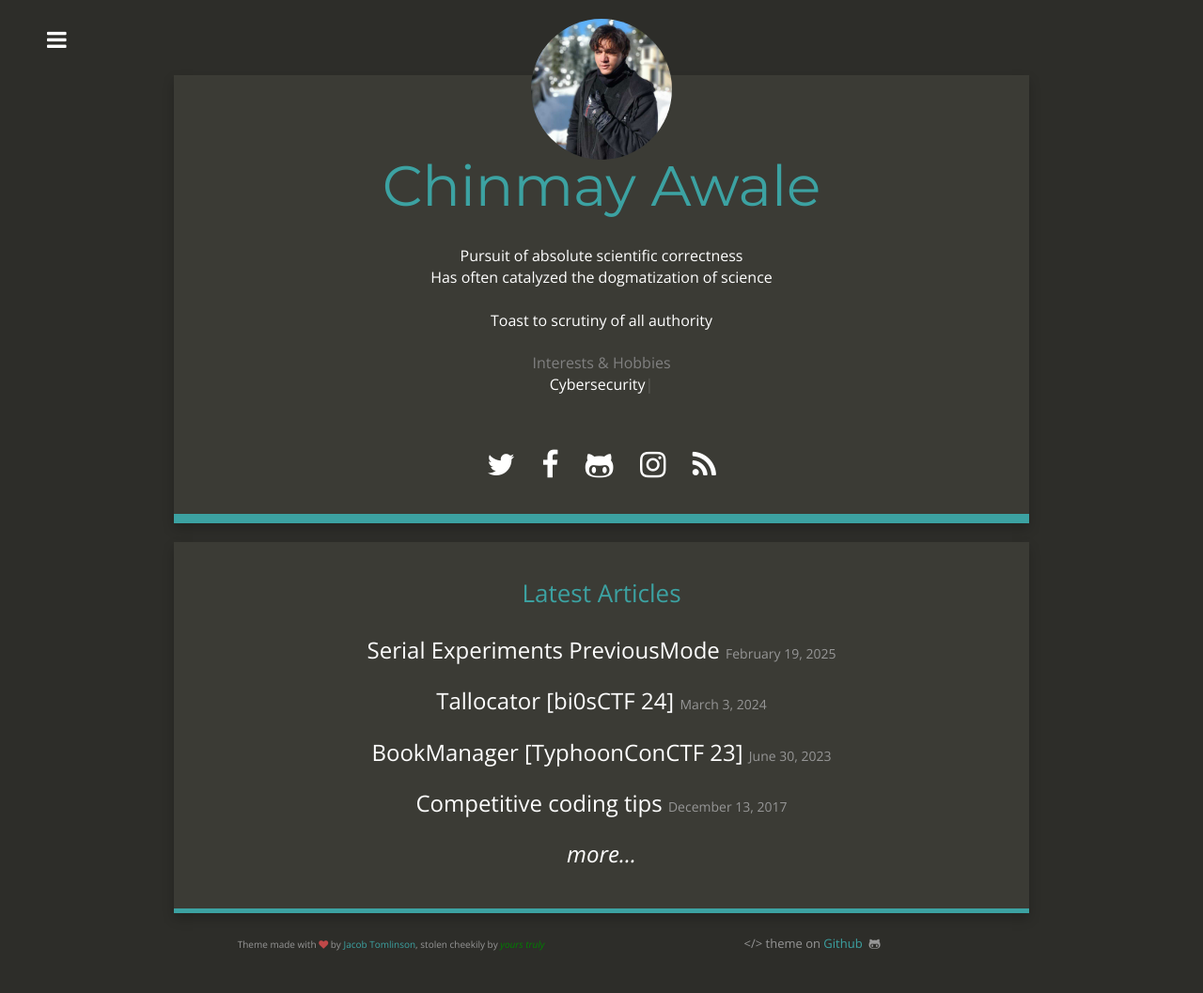
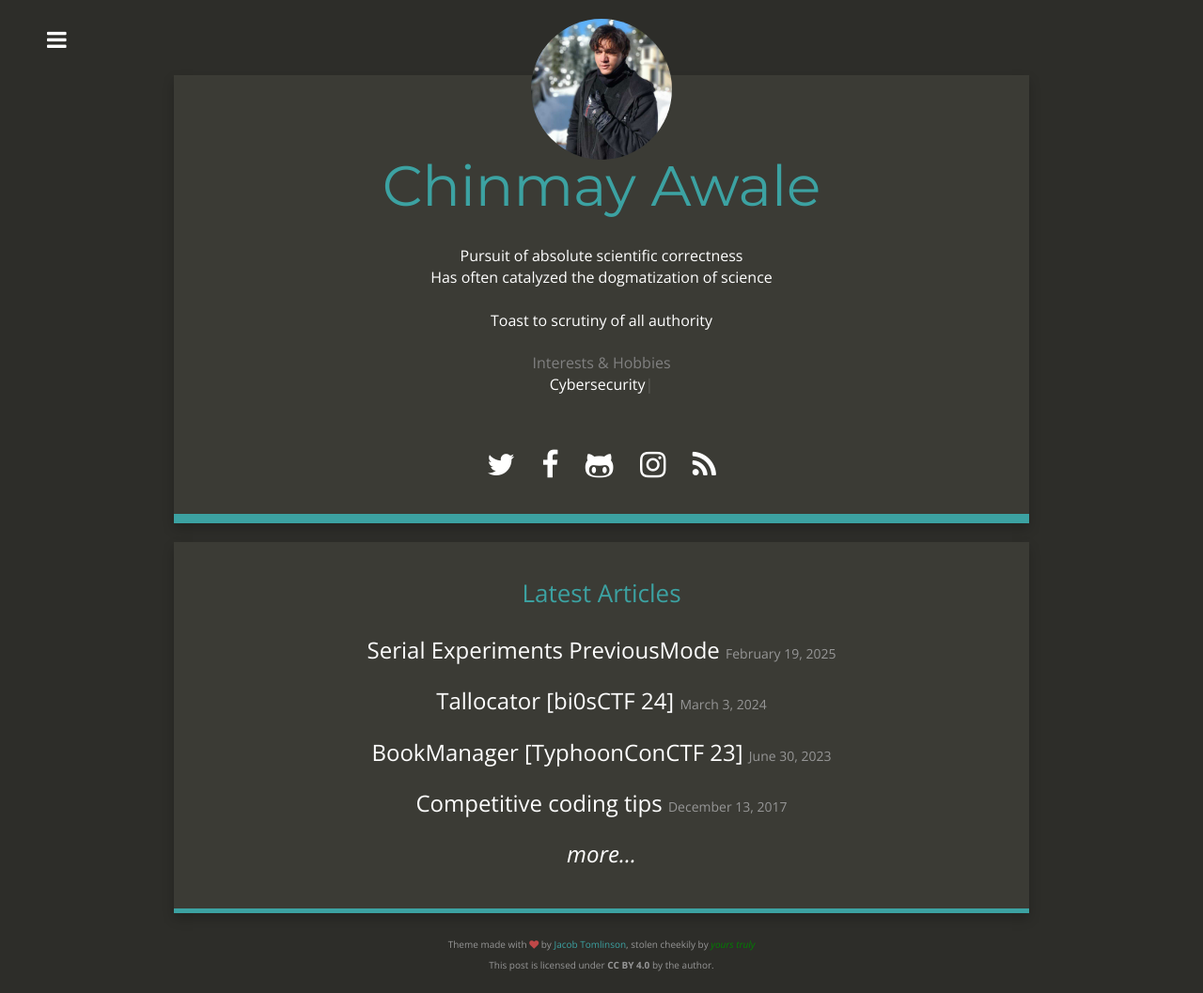
Before and after one commit to Owl-A/owl-a.github.io, a Jekyll site: the page built from index.html, in a window 1280 px wide. Shown: the whole page at 94% size. Built offline with Jekyll 4.4.1, drawn with Linux system fonts in a browser that asks for light colours; nearby versions of some CDN libraries; before the commit the page ends 1034 px from its top, so only the background shows below that.

Commit message:
add licensing; adjust footer

```diff
--- a/_config.yml
+++ b/_config.yml
@@ -38,8 +38,8 @@
 facebook_link: https://www.facebook.com/chinmay.awale
 
 # Footer
-footer_left: "<font size=\"1pt\">Theme made with <i class=\"fa fa-heart\"></i> by <a href=\"https://twitter.com/_JacobTomlinson\">Jacob Tomlinson</a>, stolen cheekily by <font color=\"green\"><i>yours truly</i></font></font>"
-footer_right: "<font size=\"2pt\">&lt;/&gt; theme on <a href=\"https://github.com/jacobtomlinson/carte-noire\">Github</a> &nbsp;<i class=\"fa fa-github-alt\"></i></font>"
+footer_left: "<font size=\"1pt\">Theme made with <i class=\"fa fa-heart\"></i> by <a href=\"https://twitter.com/_JacobTomlinson\">Jacob Tomlinson</a>, stolen cheekily by <font color=\"green\"><i>yours truly</i></font><br/>This post is licensed under <b>CC BY 4.0</b> by the author.</font>"
+# footer_right: "<font size=\"2pt\">&lt;/&gt; theme on <a href=\"https://github.com/jacobtomlinson/carte-noire\">Github</a> &nbsp;<i class=\"fa fa-github-alt\"></i></font>"
 
 # Build settings
 markdown: kramdown
--- a/_includes/footer.html
+++ b/_includes/footer.html
@@ -1,9 +1,6 @@
 <div class="footer clearfix">
-  <div class="col-md-6">
+  <div class="col-md-12">
     {{ site.footer_left }}
-  </div>
-  <div class="col-md-6">
-    {{ site.footer_right }}
   </div>
 </div>
 
```
